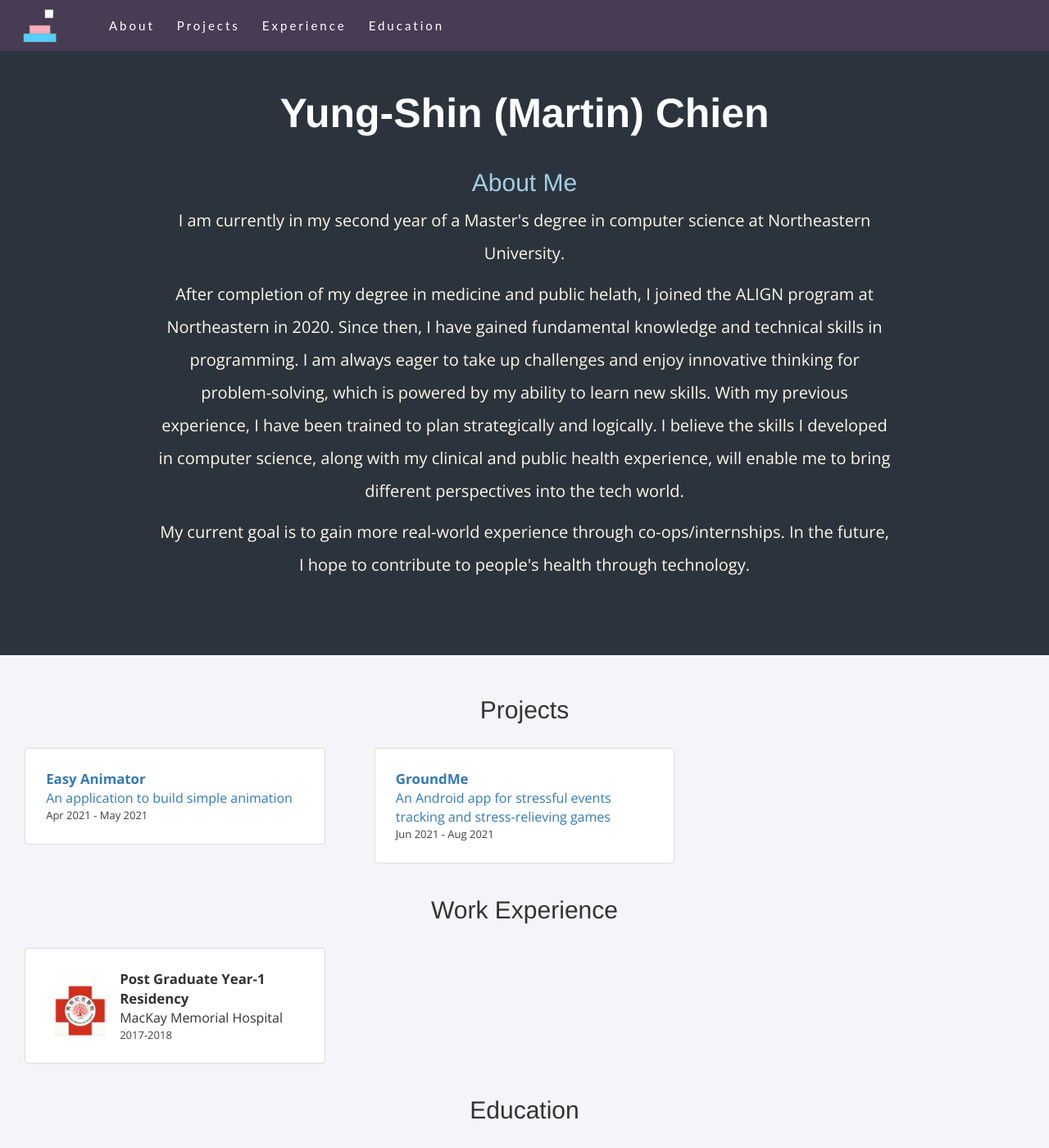
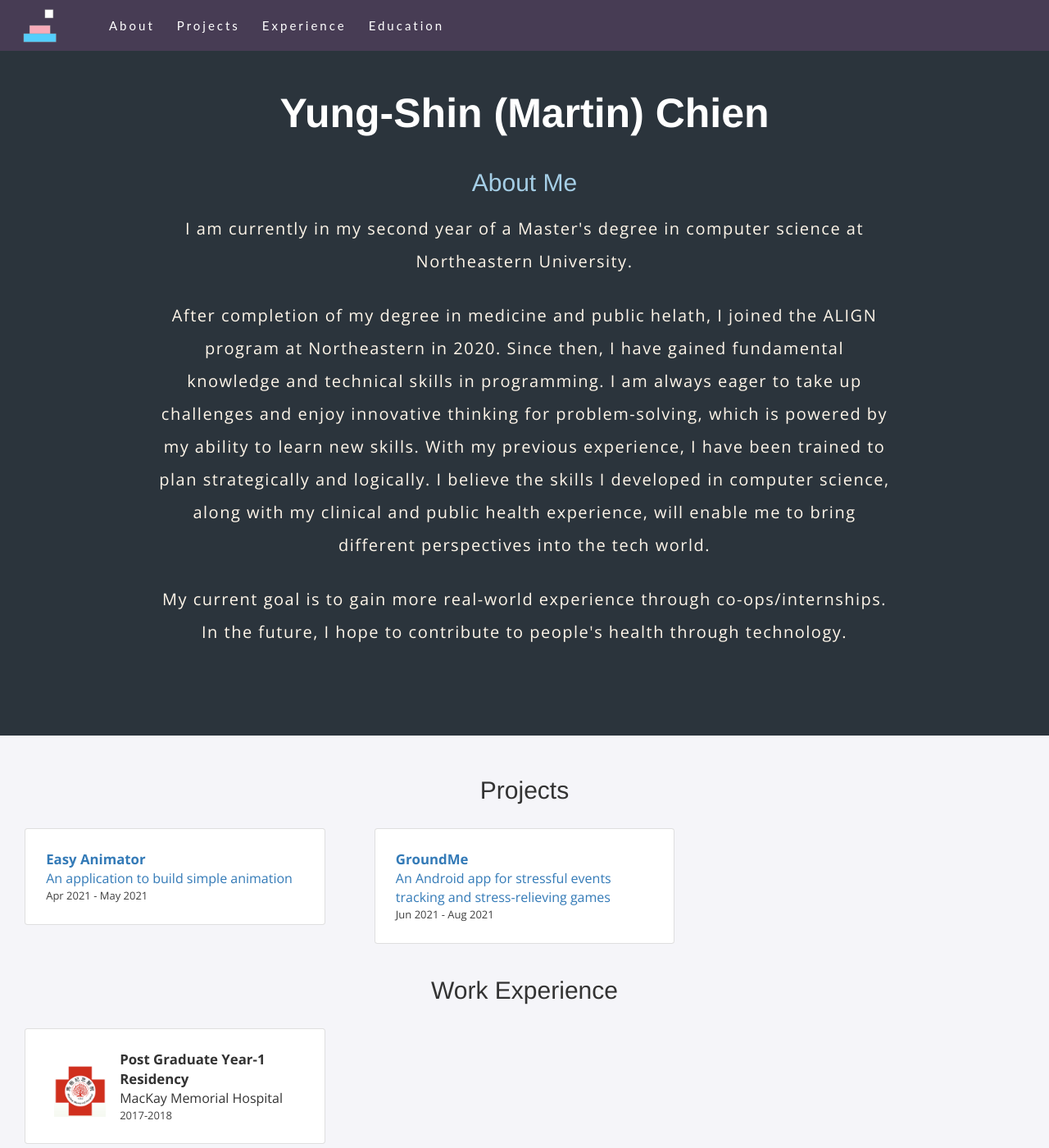
Before and after one commit to mchall92/mchall92.github.io, a Jekyll site: the page built from index.html, in a window 1280 px wide and 1400 px high, scrolled down 199 px. Shown: the whole window at 82% size. Built offline with Jekyll 4.4.1, drawn with Linux system fonts in a browser that asks for light colours; nearby versions of some CDN libraries.

Commit message:
edited profile

```diff
--- a/_sass/profile.scss
+++ b/_sass/profile.scss
@@ -31,6 +31,7 @@
         padding-top: 80px;
         margin-top: -60px;
         color: #a5cee6;
+        margin-bottom: 20px !important;
     }
 
     .about-countent p {
@@ -39,6 +40,8 @@
         width: 80%;
         line-height: 200%;
         display: inline-block;
+        letter-spacing: 0.15rem !important;
+        margin-bottom: 26px !important;
     }
 }
 
@@ -54,6 +57,7 @@
             padding-top: 80px;
             margin-top: -60px;
             color: #a5cee6;
+            margin-bottom: 20px !important;
         }
 
         .about-countent p {
@@ -62,6 +66,8 @@
             width: 90%;
             line-height: 210%;
             display: inline-block;
+            letter-spacing: 0.15rem !important;
+            margin-bottom: 26px !important;
         }
     }
   }
```
